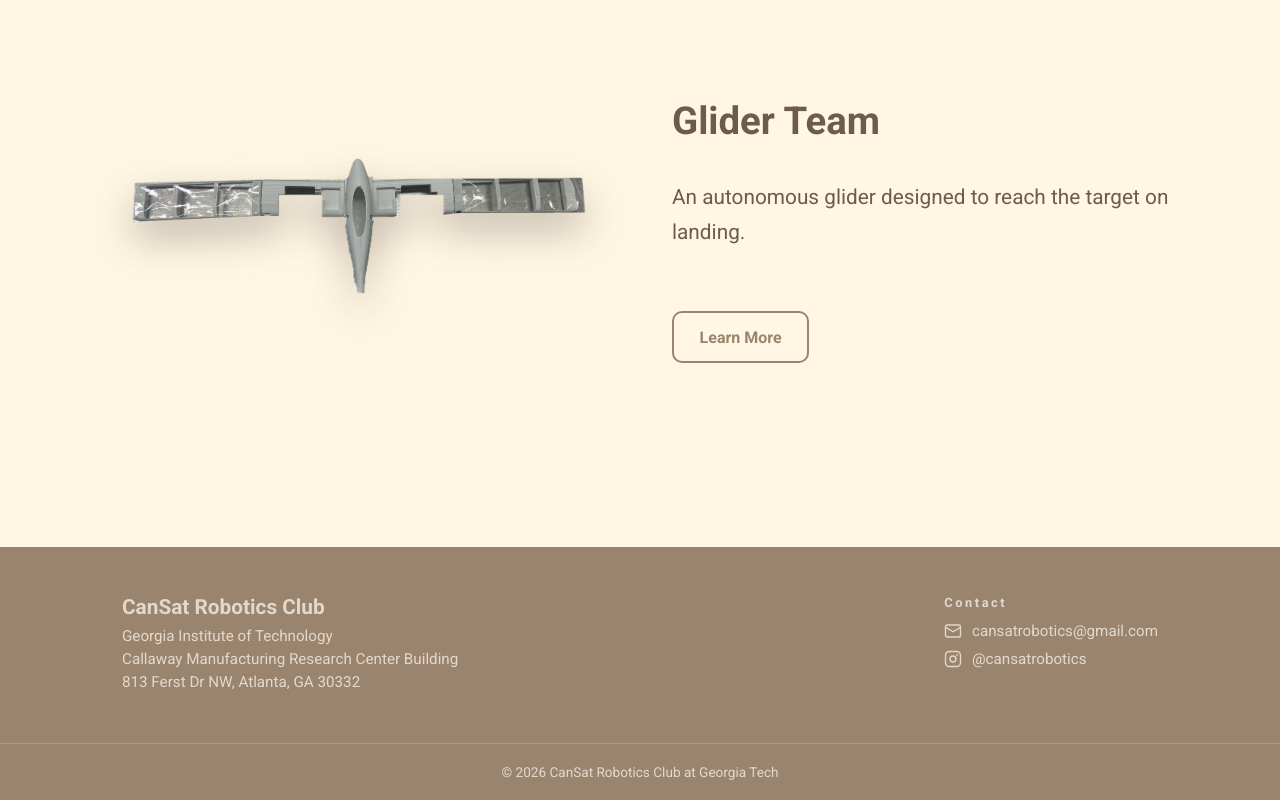
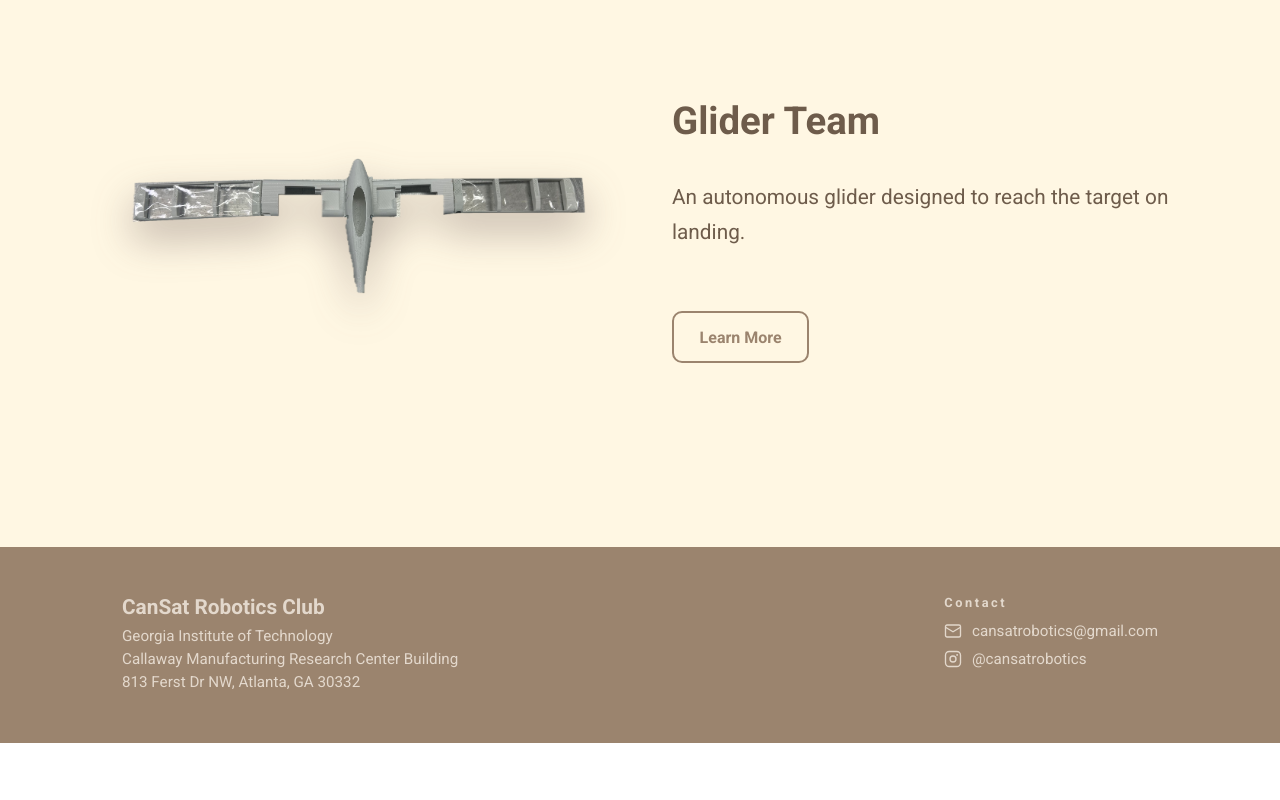
Before and after one commit to CanSatRoboticsClub/CanSatRoboticsClub.github.io, an Astro site: page / in a window 1280 px wide. Shown: the part 2775-3575 px from the top of the page. After the commit the page ends 3518 px from the top, so only its background shows below. Built offline with nearby package versions, Linux system fonts and the light colour scheme; Astro itself is replaced by a stand-in of ours.

Commit message:
changed footer

```diff
--- a/src/components/Footer.astro
+++ b/src/components/Footer.astro
@@ -55,8 +55,4 @@ const year = new Date().getFullYear();
         </div>
 
     </div>
-
-    <div class="footer-bottom">
-        <p>&copy; {year} CanSat Robotics Club at Georgia Tech</p>
-    </div>
 </footer>
```
